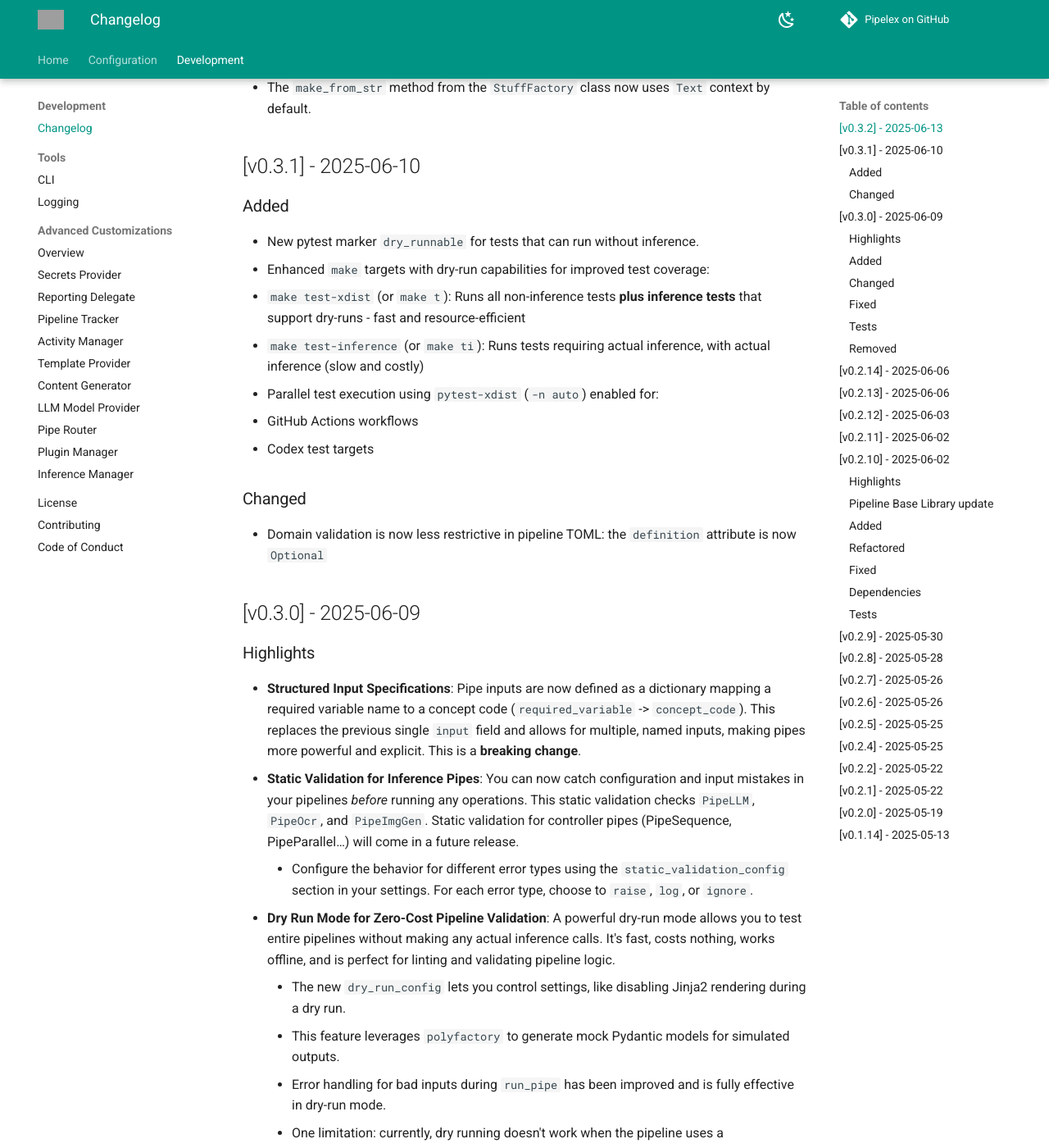
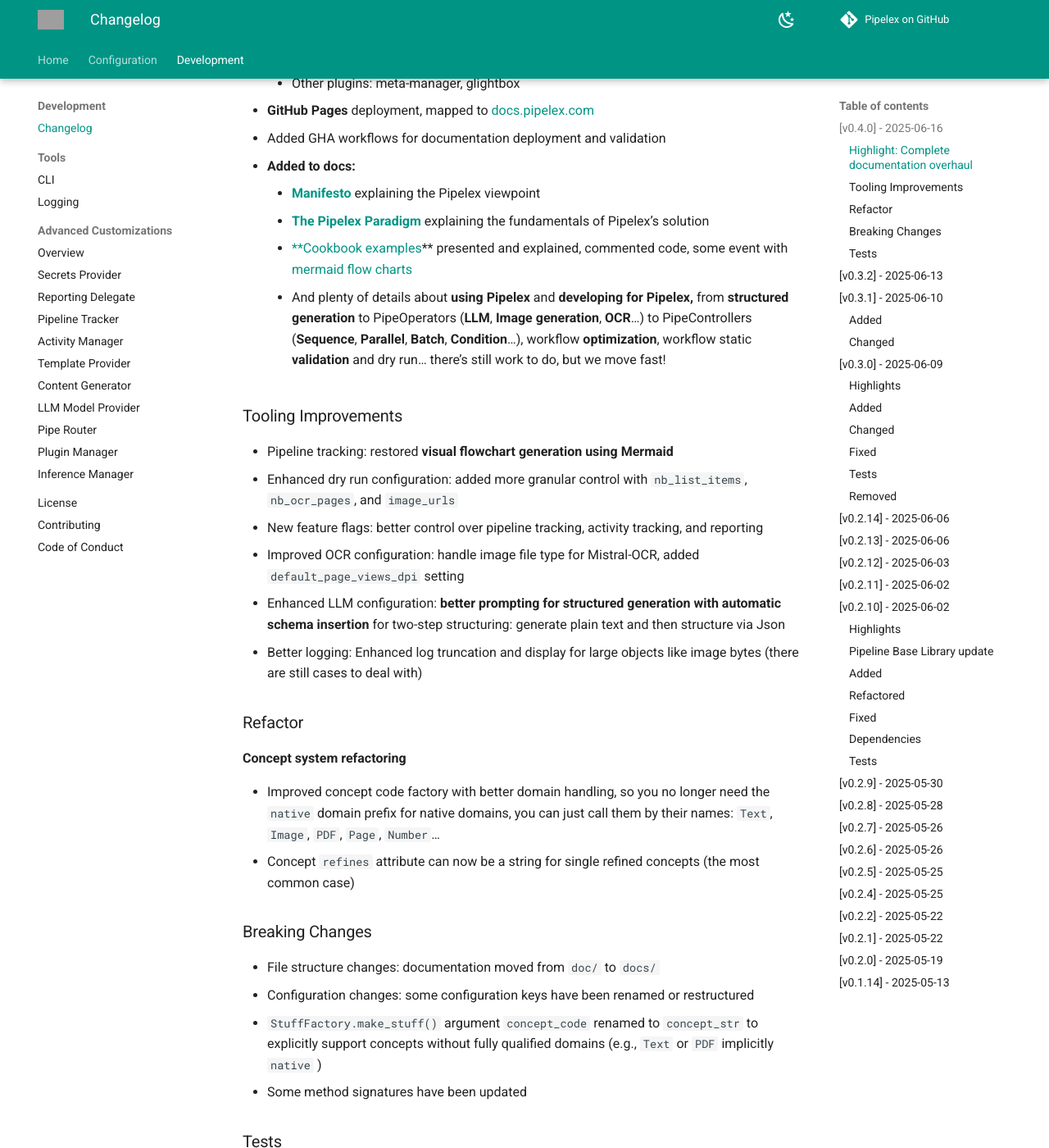
Before and after one commit to mariyam866/pipelex, an MkDocs documentation site: the page built from docs/changelog.md, in a window 1280 px wide and 1400 px high, scrolled down 303 px. Shown: the whole window at 82% size. Built offline with MkDocs 1.6.1 and Material for MkDocs 9.7.7, drawn with Linux system fonts in a browser that asks for light colours; comment, search, counter and statistics services are not loaded; some of the changed text lies outside the part shown; grey boxes are pictures that could not be loaded.

Commit message:
Changelog 0.4.0 and flow chart on one more example

```diff
--- a/CHANGELOG.md
+++ b/CHANGELOG.md
@@ -1,4 +1,46 @@
 # Changelog
+
+## [v0.4.0] - 2025-06-16
+
+### Highlight: Complete documentation overhaul
+
+- **MkDocs** setup for static web docs generation
+    - **Material** for MkDocs theme, custom styling and navigation
+    - Other plugins: meta-manager, glightbox
+- **GitHub Pages** deployment, mapped to [docs.pipelex.com](http://docs.pipelex.com)
+- Added GHA workflows for documentation deployment and validation
+- **Added to docs:**
+    - [**Manifesto**](https://docs.pipelex.com/manifesto/) explaining the Pipelex viewpoint
+    - [**The Pipelex Paradigm**](https://docs.pipelex.com/pages/pipelex-paradigm-for-repeatable-ai-workflows/) explaining the fundamentals of Pipelex’s solution
+    - [**Cookbook examples](https://docs.pipelex.com/pages/cookbook-examples/)** presented and explained, commented code, some event with [mermaid](https://docs.pipelex.com/pages/cookbook-examples/invoice-extractor/) [flow](https://docs.pipelex.com/pages/cookbook-examples/extract-gantt/) [charts](https://docs.pipelex.com/pages/cookbook-examples/write-tweet/)
+    - And plenty of details about **using Pipelex** and **developing for Pipelex,** from **structured generation** to PipeOperators (**LLM**, **Image generation**, **OCR**…) to PipeControllers (**Sequence**, **Parallel**, **Batch**, **Condition**…), workflow **optimization**, workflow static **validation** and dry run… there’s still work to do, but we move fast!
+
+### Tooling Improvements
+
+- Pipeline tracking: restored **visual flowchart generation using Mermaid**
+- Enhanced dry run configuration: added more granular control with `nb_list_items`, `nb_ocr_pages`, and `image_urls`
+- New feature flags: better control over pipeline tracking, activity tracking, and reporting
+- Improved OCR configuration: handle image file type for Mistral-OCR, added `default_page_views_dpi` setting
+- Enhanced LLM configuration: **better prompting for structured generation with automatic schema insertion** for two-step structuring: generate plain text and then structure via Json
+- Better logging: Enhanced log truncation and display for large objects like image bytes (there are still cases to deal with)
+
+### Refactor
+
+**Concept system refactoring**
+
+- Improved concept code factory with better domain handling, so you no longer need the `native` domain prefix for native domains, you can just call them by their names: `Text`, `Image`, `PDF`, `Page`, `Number`…
+- Concept `refines` attribute can now be a string for single refined concepts (the most common case)
+
+### Breaking Changes
+
+- File structure changes: documentation moved from `doc/` to `docs/`
+- Configuration changes: some configuration keys have been renamed or restructured
+- `StuffFactory.make_stuff()` argument `concept_code` renamed to `concept_str` to explicitly support concepts without fully qualified domains (e.g., `Text` or `PDF` implicitly `native` )
+- Some method signatures have been updated
+
+### Tests
+
+- **Added Concept refinement validation:** `TestConceptRefinesValidationFunction` and `TestConceptPydanticFieldValidation` ensure proper concept inheritance and field validation
 
 ## [v0.3.2] - 2025-06-13
 
```
Also changed, not shown: docs/pages/cookbook-examples/write-tweet.md (+29 -0 lines).
